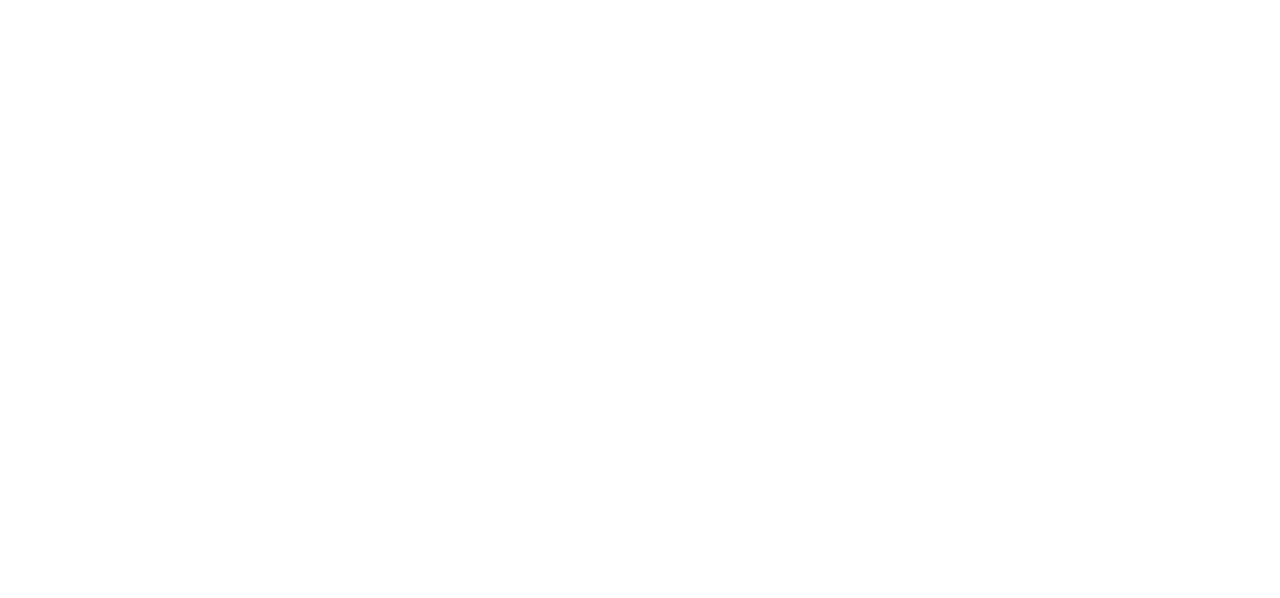
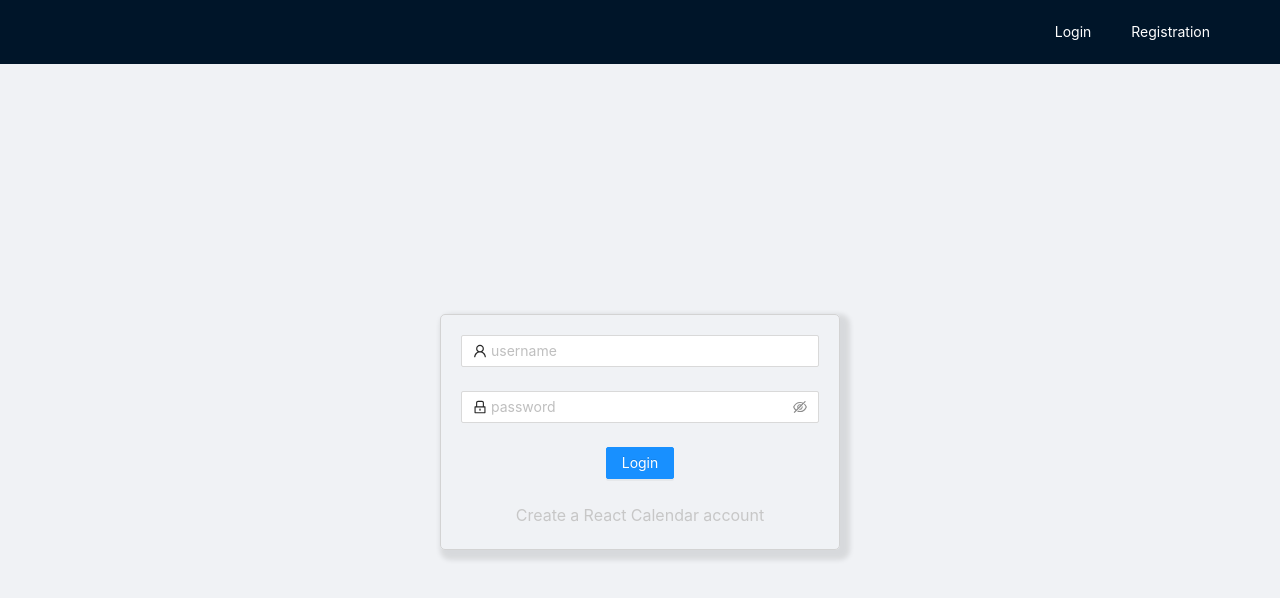
Before and after one commit to BohdanSolo/react-calendar, a React (Create React App) app: page / in a window 1280 px wide. Before the commit this address had no page. Shown: the top 598 px of the page. Built offline with nearby package versions, Linux system fonts and the light colour scheme.

Commit message:
Creating registration logic: * Made LoginForm.tsx reusable * Added Registration.tsx page-component

```diff
--- a/src/App.css
+++ b/src/App.css
@@ -6,3 +6,28 @@
 .wrapper {
    display: flex;
 }
+
+.link {
+    color: white;
+    display: block;
+    padding: 0 20px;
+    transition: 0.2s linear;
+}
+
+
+.link:hover {
+    color: white;
+    background-color: #1890FF;
+}
+
+.reg-link {
+    display: flex;
+    justify-content: center;
+    padding-bottom: 20px;
+    font-size: 16px;
+    color: #c7c7c7;
+}
+
+.reg-link:hover {
+    color: #1890FF;
+}
--- a/src/App.tsx
+++ b/src/App.tsx
@@ -8,10 +8,12 @@ import { Layout } from "antd";
 import { useAppSelector } from "./hooks/reduxHooks";
 import { useActions } from "./hooks/useActions";
 import { IUser } from "./models/IUser";
+import Registration from "./pages/Registration";
 
 export enum RouteNames {
-  LOGIN = "/login",
-  EVENT = "/",
+  REGISTRATION = "/registration",
+  LOGIN = "/",
+  EVENT = "/event",
 }
 
 const App = (): JSX.Element => {
@@ -32,7 +34,11 @@ const App = (): JSX.Element => {
           {isAuth ? (
             <Route path={RouteNames.EVENT} element={<Event/>} />
           ) : (
-            <Route path={RouteNames.LOGIN} element={<Login />} />
+              <>
+                <Route path={RouteNames.REGISTRATION} element={<Registration />} />
+                <Route path={RouteNames.LOGIN} element={<Login />} />
+              </>
+
           )}
         </Routes>
       </Layout.Content>
--- a/src/components/LoginForm.tsx
+++ b/src/components/LoginForm.tsx
@@ -1,16 +1,28 @@
-import React, { FC, useState } from "react";
+import React, { useState } from "react";
 import { Button, Form, Input, Layout } from "antd";
 import { UserOutlined, LockOutlined } from "@ant-design/icons";
 import { rules } from "../utils/rules";
 import { useAppSelector } from "../hooks/reduxHooks";
 import { RootState } from "../redux/store";
 import { useActions } from "../hooks/useActions";
-import { useNavigate } from "react-router-dom";
+import { Link, useNavigate } from "react-router-dom";
 import { RouteNames } from "../App";
 
 const stateAuth = (state: RootState) => state.auth;
 
-const LoginForm: FC = (): JSX.Element => {
+interface LoginFormProps {
+  btnPlaceholder: string;
+  userPlaceholder: string;
+  passwordPlaceholder: string;
+  isReg: boolean;
+}
+
+const LoginForm = ({
+  btnPlaceholder,
+  userPlaceholder,
+  passwordPlaceholder,
+  isReg,
+}: LoginFormProps): JSX.Element => {
   const { login } = useActions();
   const { isLoading, error } = useAppSelector(stateAuth);
   const navigate = useNavigate();
@@ -27,7 +39,7 @@ const LoginForm: FC = (): JSX.Element => {
 
   const submitLogin = () => {
     login({ username, password });
-    setTimeout(() =>  !error ?  navigate(RouteNames.EVENT) : null, 1000)
+    setTimeout(() => (!error ? navigate(RouteNames.EVENT) : null), 1000);
   };
 
   return (
@@ -38,8 +50,8 @@ const LoginForm: FC = (): JSX.Element => {
           margin: "0 auto",
           padding: "20px 20px 0 20px",
           borderRadius: "5px",
-            border: "1px solid lightgrey",
-            boxShadow: "5px 5px 5px 5px rgba(0, 0, 0, 0.1)"
+          border: "1px solid lightgrey",
+          boxShadow: "5px 5px 5px 5px rgba(0, 0, 0, 0.1)",
         }}
         onFinish={submitLogin}
       >
@@ -50,7 +62,7 @@ const LoginForm: FC = (): JSX.Element => {
         >
           <Input
             prefix={<UserOutlined className="site-form-item-icon" />}
-            placeholder="Username"
+            placeholder={userPlaceholder}
             value={username}
             onChange={handleUserName}
           />
@@ -62,7 +74,7 @@ const LoginForm: FC = (): JSX.Element => {
           <Input.Password
             prefix={<LockOutlined className="site-form-item-icon" />}
             type="password"
-            placeholder="Password"
+            placeholder={passwordPlaceholder}
             value={password}
             onChange={handlePassword}
           />
@@ -70,10 +82,13 @@ const LoginForm: FC = (): JSX.Element => {
         <Form.Item shouldUpdate style={{ textAlign: "center" }}>
           {() => (
             <Button type="primary" htmlType="submit" loading={isLoading}>
-              Log in
+              {btnPlaceholder}
             </Button>
           )}
         </Form.Item>
+        <Link className={"reg-link"} to={isReg ? "registration" : "/"}>
+          {isReg ? "Create a React Calendar account " : "Login"}
+        </Link>
       </Form>
     </Layout>
   );
--- a/src/components/NavBar.tsx
+++ b/src/components/NavBar.tsx
@@ -1,16 +1,15 @@
 import React, { FC } from "react";
 import { Layout, Menu, Row } from "antd";
-import { MailOutlined } from "@ant-design/icons";
 import { useNavigate } from "react-router-dom";
 import { RouteNames } from "../App";
 import { useAppSelector } from "../hooks/reduxHooks";
 import { RootState } from "../redux/store";
 import { useActions } from "../hooks/useActions";
+import { Link } from "react-router-dom";
 
 const stateAuth = (state: RootState) => state.auth;
 
 const NavBar: FC = (): JSX.Element => {
-  const navigate = useNavigate();
   const { logout } = useActions();
   const { user } = useAppSelector(stateAuth);
 
@@ -28,20 +27,17 @@ const NavBar: FC = (): JSX.Element => {
               {user.username}
             </div>
             <Menu theme={"dark"} mode={"horizontal"} selectable={false}>
-              <Menu.Item icon={<MailOutlined />} onClick={handleLogOut} key={1}>
+              <Menu.Item onClick={handleLogOut} key={1}>
                 Logout
               </Menu.Item>
             </Menu>
           </>
         ) : (
           <>
-                <Menu.Item
-                  onClick={() => navigate(RouteNames.LOGIN)}
-                  icon={<MailOutlined />}
-                  key={2}
-                >
-                  Login
-                </Menu.Item>
+            <Row>
+              <Link className={"link"} to={RouteNames.LOGIN}>Login</Link>
+              <Link className={"link"}  to={RouteNames.REGISTRATION}>Registration</Link>
+            </Row>
           </>
         )}
       </Row>
--- a/src/pages/Login.tsx
+++ b/src/pages/Login.tsx
@@ -7,7 +7,7 @@ const Login = (): JSX.Element => {
   return (
     <Layout className={"wrapper"}>
       <Row justify={"center"} align={"middle"} className={"h100"}>
-          <LoginForm />
+          <LoginForm btnPlaceholder={"Login"} userPlaceholder={"username"} passwordPlaceholder={"password"} isReg={true} />
       </Row>
     </Layout>
   );
--- /dev/null
+++ b/src/pages/Registration.tsx
@@ -0,0 +1,20 @@
+import React from "react";
+import { Layout, Row } from "antd";
+import LoginForm from "../components/LoginForm";
+
+const Registration = () => {
+  return (
+    <Layout className={"wrapper"}>
+      <Row justify={"center"} align={"middle"} className={"h100"} >
+          <LoginForm
+            btnPlaceholder={"Sign up"}
+            userPlaceholder={"set username"}
+            passwordPlaceholder={"create password"}
+            isReg={false}
+          />
+      </Row>
+    </Layout>
+  );
+};
+
+export default Registration;
```
Also changed, not shown: src/redux/reducers/regSlice.ts (added).
